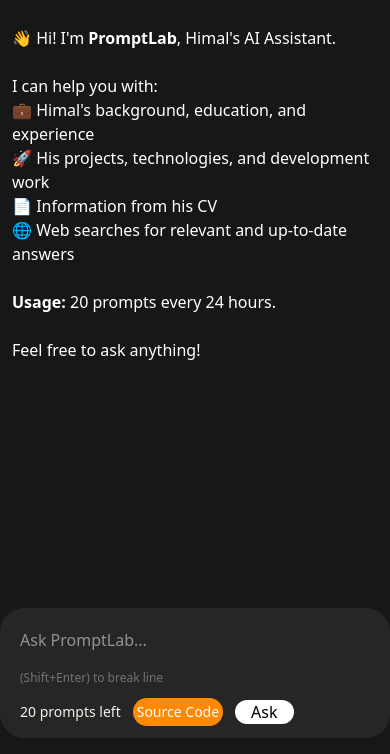
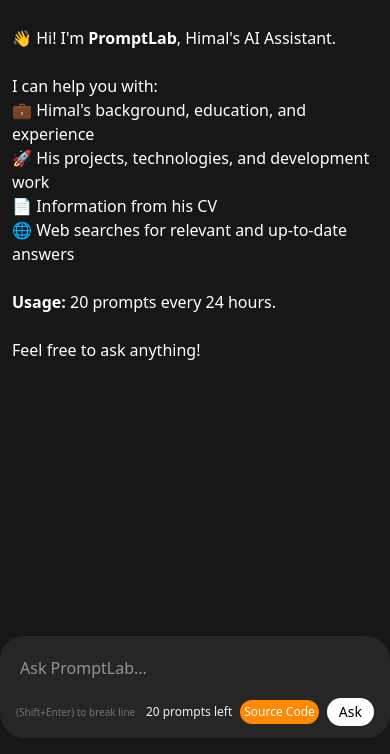
Before and after one commit to subedihimal/PromptLab, a website: page public/index.html in a window 390 px wide. Shown: the part 90-844 px from the top of the page. Drawn offline with nearby package versions, Linux system fonts and the light colour scheme.

Commit message:
fix: lower text-ui glitch on mobile device

```diff
--- a/public/index.html
+++ b/public/index.html
@@ -53,13 +53,13 @@
             <div class="bg-neutral-800 p-2 rounded-3xl w-full max-w-3xl mb-4">
                 <textarea class="w-full resize-none outline-0 p-3 overflow-y-hidden" rows="1" id="input"
                     aria-label="Message PromptLab" placeholder="Ask PromptLab..."></textarea>
-                <div class="flex flex-wrap items-center justify-between gap-3 px-3 pb-1">
-                    <p class="text-xs text-neutral-500">(Shift+Enter) to break line</p>
-                    <div class="flex items-center gap-x-3">
-                        <span id="promptsLeft" class="text-sm text-[#f5f0e6]" aria-live="polite"></span>
-                        <a href="https://github.com/subedihimal/PromptLab" target="_blank" class="bg-orange-400 rounded-3xl p-1 text-sm ">Source Code</a>
+                <div class="flex w-full flex-wrap items-center gap-x-2 gap-y-1 px-2 pb-1 sm:gap-x-3 sm:px-3">
+                    <p class="shrink-0 whitespace-nowrap text-[10px] text-neutral-500 sm:text-xs">(Shift+Enter) to break line</p>
+                    <div class="ml-auto flex shrink-0 items-center gap-x-2 whitespace-nowrap sm:gap-x-3">
+                        <span id="promptsLeft" class="text-xs text-[#f5f0e6] sm:text-sm" aria-live="polite"></span>
+                        <a href="https://github.com/subedihimal/PromptLab" target="_blank" class="rounded-3xl bg-orange-400 p-1 text-xs sm:text-sm">Source Code</a>
                         <button id="ask"
-                            class="bg-white text-black px-4 pw-1 rounded-full curser-pointer hover:bg-gray-300">Ask
+                            class="cursor-pointer rounded-full bg-white px-3 py-1 text-sm text-black hover:bg-gray-300 sm:px-4">Ask
                         </button>
                     </div>
                 </div>
```
